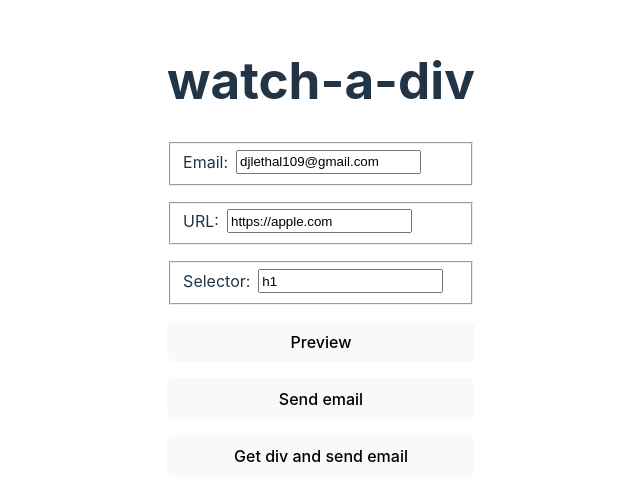
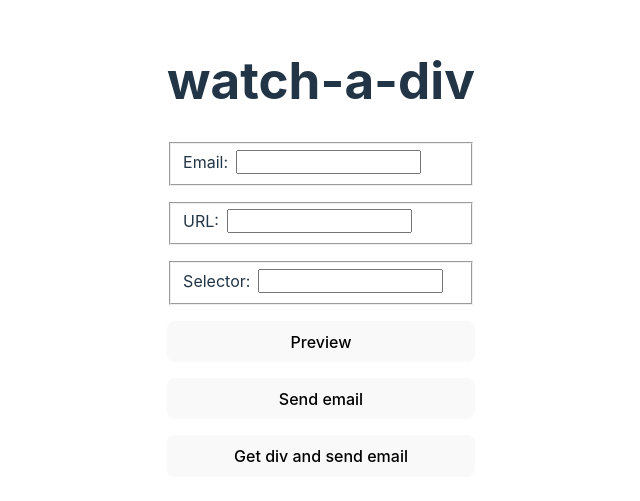
Before and after one commit to absentees/watch-a-div, a Vue app: page / in a window 1280 px wide. Shown: the part 153-654 px from the top of the page, without its empty margins (319-959 px from the left). Built offline with nearby package versions, Linux system fonts and the light colour scheme.

Commit message:
remove placeholder

```diff
--- a/src/App.vue
+++ b/src/App.vue
@@ -2,10 +2,10 @@
 import { ref } from 'vue'
 
 // ref() creates a reactive variable
-const url = ref('https://apple.com')
-const selector = ref('h1')
+const url = ref('')
+const selector = ref('')
 const result = ref('')
-const email = ref('djlethal109@gmail.com')
+const email = ref('')
 
 const getDivSend = async () => {
   await preview();
```
